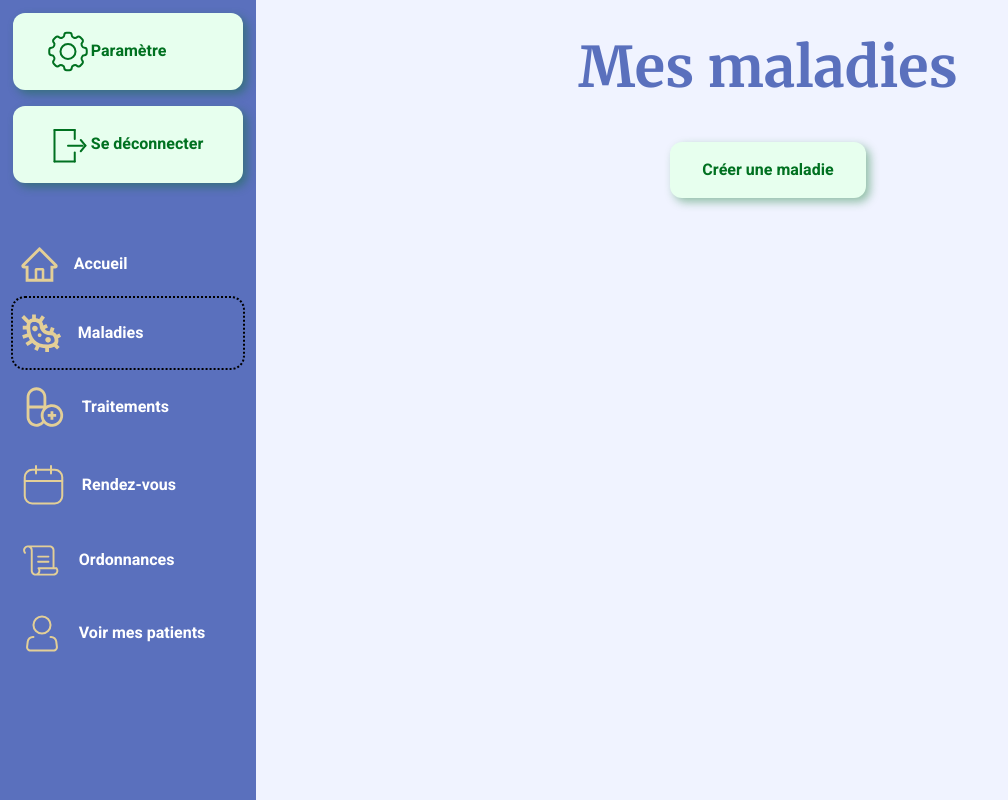
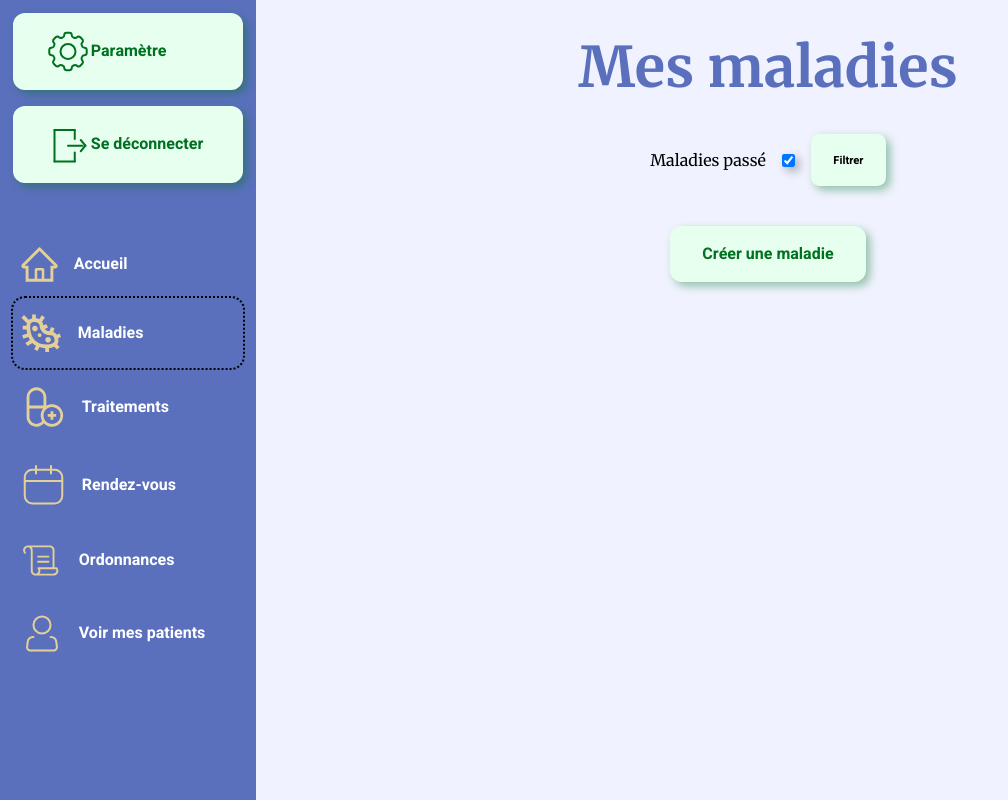
Before and after one commit to Redshark61/mon-carnet-de-sante, a Django app: page /home/diseases/ in a window 1280 px wide. Shown: the whole page, without its empty margins (0-1008 px from the left). Run offline with Django 4.2, Linux system fonts and the light colour scheme; the visitor is signed in with stand-in values (Sample User, id 1); data that the repository does not hold is empty.

Commit message:
can filter and deactivate diseases

```diff
--- a/health_book/home/templates/home/diseases/diseases.html
+++ b/health_book/home/templates/home/diseases/diseases.html
@@ -6,6 +6,18 @@
 {% block content %}
 
 <h1>Mes maladies</h1>
+
+<form action="" method="post">
+  {% csrf_token %}
+  <div class="flex flex--row btn-group">
+    <div class="form__group">
+      <label for="displayPast">Maladies passé</label>
+      <input type="checkbox" class="form__control" name="displayPast" id="displayPast"
+        {% if isFilter %}checked{% endif %}>
+    </div>
+    <button type="submit" class="btn btn--light-green btn--small">Filtrer</button>
+  </div>
+</form>
 
 <div class="flex flex--row--space-evenly mt-5">
   <section>
@@ -79,4 +91,5 @@
 
 {% block script %}
 <script src="{% static '/js/nav-button.js' %}"></script>
+<script src="{% static '/js/form-control.js' %}"></script>
 {% endblock script %}
--- a/health_book/home/views/disease/deleteDisease.py
+++ b/health_book/home/views/disease/deleteDisease.py
@@ -29,6 +29,7 @@ class DeleteDisease(View):
         id = kwargs.get('pk')
         if request.POST.get('button') == 'delete':
             to_be_deleted_disease = UserDisease.objects.get(id=id)
-            to_be_deleted_disease.delete()
+            to_be_deleted_disease.is_active = False
+            to_be_deleted_disease.save()
             return redirect('home:home')
         return redirect('home:settings')
--- a/health_book/home/views/disease/diseaseView.py
+++ b/health_book/home/views/disease/diseaseView.py
@@ -11,18 +11,29 @@ class DiseasesView(ListView):
 
     model = UserDisease
     template_name = 'home/diseases/diseases.html'
+    isFilter = True
 
     def get_queryset(self):
         """
         Display the diseases for the current user
         """
         queryset = super().get_queryset()
-        userDiseases = queryset.filter(user=self.request.user)
-        print(userDiseases)
+        if self.isFilter:
+            userDiseases = queryset.filter(user=self.request.user)
+        else:
+            userDiseases = queryset.filter(user=self.request.user, is_active=True)
         return userDiseases
+
+    def post(self, request, *args, **kwargs):
+        """
+        If the user wants to display the past prescriptions
+        """
+        self.isFilter = request.POST.get('displayPast')
+        return self.get(request, *args, **kwargs)
 
     def get_context_data(self, **kwargs):
         context = super().get_context_data(**kwargs)
         context['prescriptions'] = Prescription.objects.filter(user=self.request.user)
         context['diseases'] = Diseases.objects.all()
+        context['isFilter'] = self.isFilter
         return context
--- a/health_book/login_signup/models/userDisease.py
+++ b/health_book/login_signup/models/userDisease.py
@@ -7,7 +7,7 @@ class UserDisease(models.Model):
 
     user = models.ForeignKey(settings.AUTH_USER_MODEL, on_delete=models.CASCADE)
     disease = models.ForeignKey(Diseases, on_delete=models.CASCADE)
-    isCurrent = models.BooleanField(default=True)
+    is_active = models.BooleanField(default=True)
 
     def __str__(self):
         return f"{self.user} {self.disease}"
```
Also changed, not shown: health_book/login_signup/migrations/0027_rename_iscurrent_userdisease_is_active.py (added).
